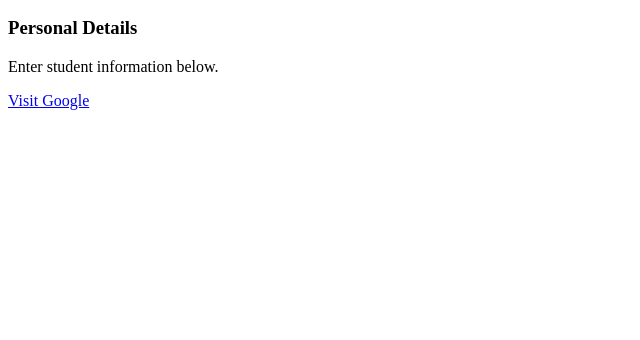
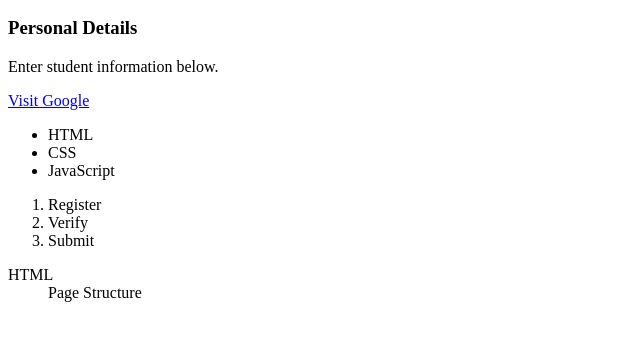
Before and after one commit to iamalekx/webdev-class1, a plain HTML site: page index.html in a window 1280 px wide. Shown: the part 110-450 px from the top of the page, without its empty margins (0-640 px from the left). Drawn offline with Linux system fonts and the light colour scheme.

Commit message:
added list

```diff
--- a/index.html
+++ b/index.html
@@ -11,5 +11,19 @@
         <h3>Personal Details</h3>
         <p>Enter student information below.</p>
         <a target="blank" href="https://www.google.com">Visit Google</a>
+        <ul>
+            <li>HTML</li>
+            <li>CSS</li>
+            <li>JavaScript</li>
+        </ul>
+        <ol>
+            <li>Register</li>
+            <li>Verify</li>
+            <li>Submit</li>
+        </ol>
+        <dl>
+            <dt>HTML</dt>
+            <dd>Page Structure</dd>
+        </dl>
     </body>
 </html>
```
